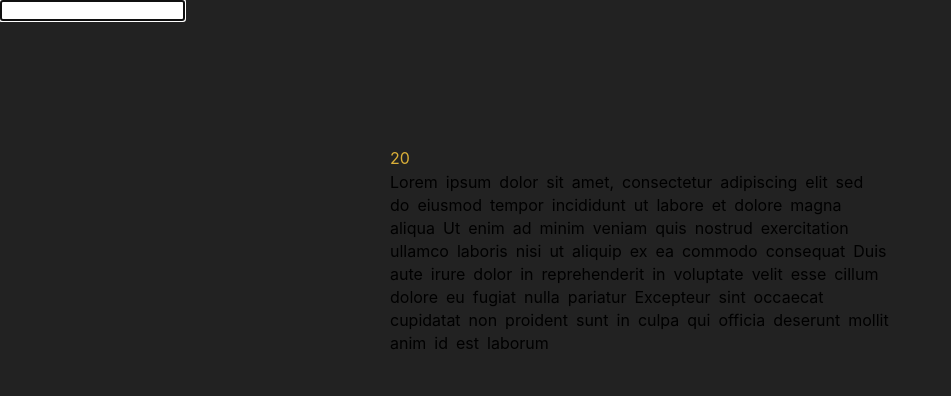
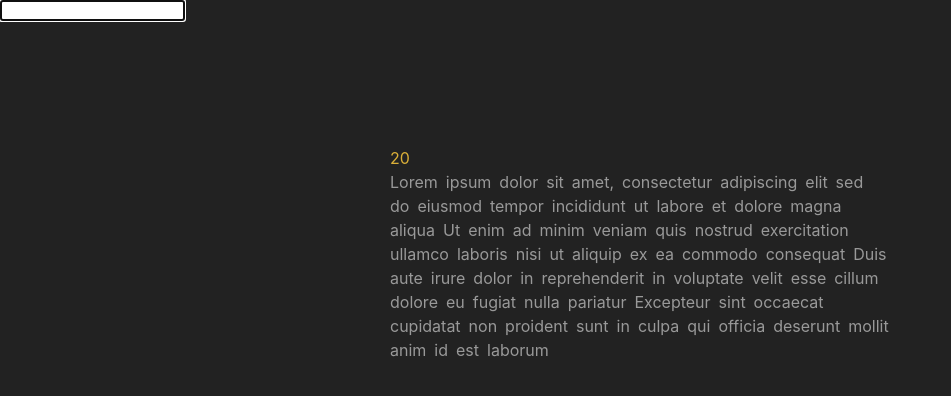
Before and after one commit to Alexander-PE/typing-game, a React (Vite) app: page / in a window 1280 px wide. Shown: the top 396 px of the page, without its empty margins (0-951 px from the left). Built offline with nearby package versions, Linux system fonts and the light colour scheme.

Commit message:
style: Update section and letter styles

```diff
--- a/src/index.css
+++ b/src/index.css
@@ -16,7 +16,7 @@ body {
   margin-top: 100px;
 }
 
-section{
+section {
   padding: 16px;
   display: flex;
   flex-direction: column;
@@ -43,3 +43,47 @@ p {
   gap: 3px 8px;
   margin: 0;
 }
+
+letter {
+  color: var(--gray);
+  position: relative;
+
+  &.active::before {
+    content: '|';
+    color: var(--yellow);
+    font-size: 14px;
+    position: absolute;
+    left: -65%;
+    animation: 1s blink infinite ease-in-out;
+  }
+
+  &.active.is-last::before {
+    left: 65%;
+  }
+
+  &.correct {
+    color: var(--green);
+  }
+
+  &.incorrect {
+    color: var(--red);
+  }
+}
+
+@keyframes blink {
+  0%, 100% {
+    opacity: 0;
+  }
+  50% {
+    opacity: 1;
+  }
+}
+
+word {
+  border-bottom: 1px solid transparent;
+  transition: border-color 0.3s ease-in-out;
+
+  &.marked {
+    border-color: var(--red);
+  }
+}
```
